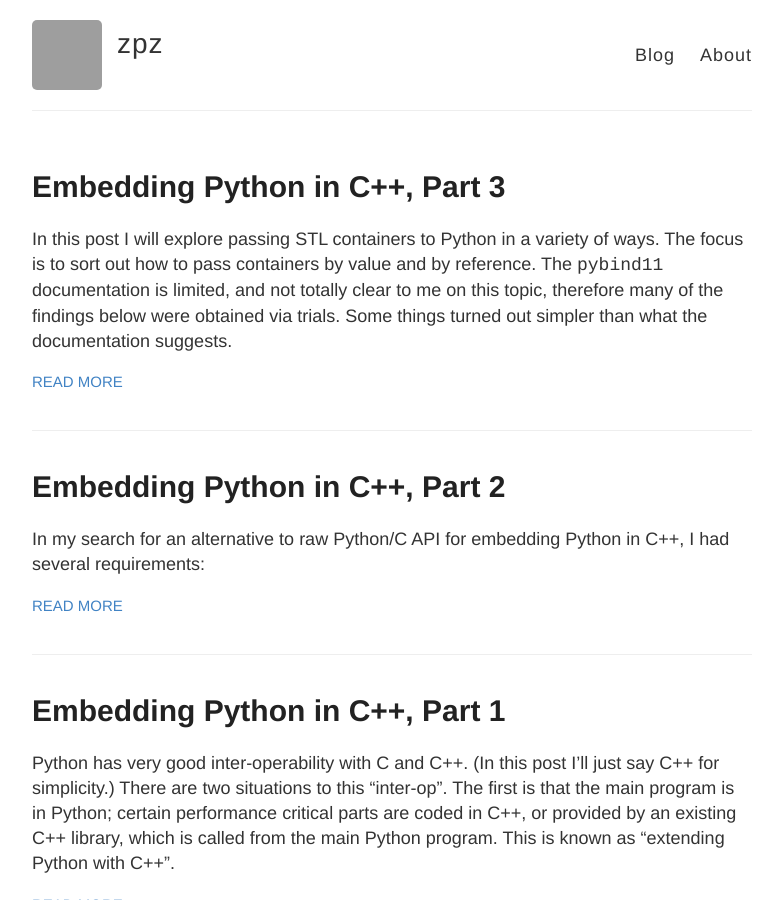
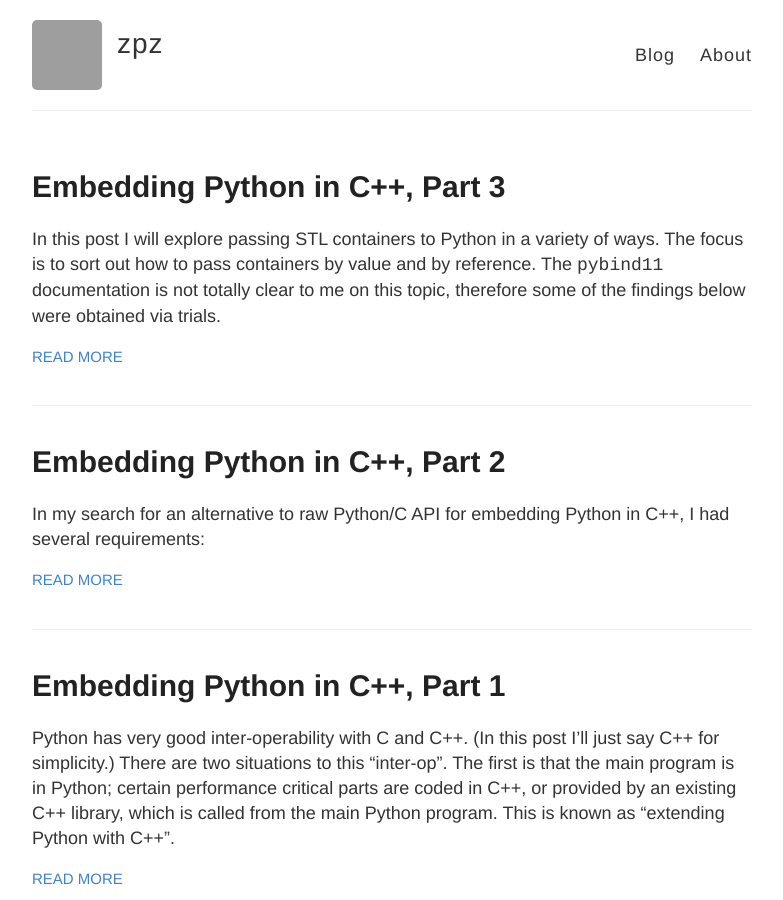
Before and after one commit to zpz/zpz.github.io, a Jekyll site: the page built from index.html, in a window 1280 px wide and 900 px high. Shown: the whole window, without its empty margins (248-1031 px from the left). Built offline with Jekyll 4.4.1, drawn with Linux system fonts in a browser that asks for light colours; some of the changed lines change nothing that is shown; grey boxes are pictures that could not be loaded.

Commit message:
addition to py/cc post

````diff
--- a/_posts/2017-02-12-embedding-python-in-cpp-3.md
+++ b/_posts/2017-02-12-embedding-python-in-cpp-3.md
@@ -3,17 +3,15 @@
 title: Embedding Python in C++, Part 3
 ---
 
-In this post I will explore passing STL containers to Python in a variety of ways. The focus is to sort out how to pass containers by value and by reference. The `pybind11` documentation is limited, and not totally clear to me on this topic, therefore many of the findings below were obtained via trials. Some things turned out simpler than what the documentation suggests.
+In this post I will explore passing STL containers to Python in a variety of ways. The focus is to sort out how to pass containers by value and by reference. The `pybind11` documentation is not totally clear to me on this topic, therefore some of the findings below were obtained via trials.
 
-Note that I do not know whether and how the behaviors listed below will change as the project evolves.
-
-There are two headers relavent to this topic: `pybind11/stl.h` and `pybind11/stl_bind.h`.
+There are two headers relavent to this topic: `pybind11/stl.h` and `pybind11/stl_bind.h`. `stl.h` is responsible for converting a C++ STL container to a native Python object (such as `list` and `dict`) by copying, whereas `stl_bind.h` is responsible for passing a C++ STL container to Python in a custom class (not the native `list` and `dict`) that provides Pythonic behavior (such as `__getitm__` and `__setitem__`). This custom class "wraps" the C++ STL container and avoids data copying, hence enables "passing by reference" between C++ and Python.
 
 
 
 # Python testing code
 
-Below is the Python code I used to test operations on the objects passed in from C++. This is pure Python code with no hint that it is going to be called from C++. This is the sole module, besides `__init__.py`, in package `py4cc2`. The package is found on `PYTHONPATH` and is located independently of the C++ code that would call it.
+The Python code below operations on the objects that are passed in from C++. However, this is pure Python code unaware that it is going to be called from C++. This module resides in package `py4cc2`. The package is found on `PYTHONPATH` and is located independently of the C++ code that would call it.
 
 ```
 # File `stl.py` in package `py4cc2`.
@@ -37,9 +35,8 @@
 
 def mapadd(x):
     # Add 1 to each value of a `dict`,
-    # then insert a new lement 'total': total.
+    # then insert a new element 'total' with the sum of the original elements.
     print('before `mapadd`,', show(x, False))
-    #total = sum(x.values())
     total = 0
     for k in x:
         v = x[k]
@@ -53,6 +50,10 @@
 
 
 # Scenario 1: cast a C++ object to a Python object
+
+I tested two situations. First, explicitly cast a C++ STL container to a Python object, then call the objects Python methods. The code remains in C++; there is no Python packages or modules involved. Second, pass a C++ STL container to a Python function (called in C++ code), then inspect the input argument in the Python code of said function.
+
+Note that `stl.h` is `#include`d. Also not that at one point the Python module listed above is `import`ed.
 
 Code:
 
@@ -129,7 +130,6 @@
 }
 ```
 
-
 Output:
 
 ```
@@ -163,19 +163,22 @@
 in Python --- <class 'dict'>: {'first': 1.1, 'second': 2.2, 'third': 3.3}
 
 in Python --- <class 'tuple'>: (123, 3.1415926, 'Captain Cook')
-
 ```
 
 Observations:
 
 1. `py::cast(x)` converts a C++ object to a Python object: `std::vector` --> `list`, `std::map` --> `dict`, `std::tuple` --> `tuple`.
-2. This requires `#include "pybind11/std.h"`.
+2. This requires `#include "pybind11/stl.h"`.
 3. The cast produces a Python object. One can then call the objec'ts Python method (such as `__str__` or `__len__`) by obtaining the method via `.attr(method_name)`, followed by the function-call syntax, `method_object(arguments)`.
-3. While calling a Python function (or method), parameters of basic types may not need an explicit `cast`, like `3` in the call to `__index__`. The context is clear enough so that the system may be conducting a cast implicitly.
-4. Calls to Python methods and functions produce Python objects.  Use `python_object.cast<cpp_type>()` to cast a Python object to a C++ object.
+3. While calling a Python function or method, parameters of basic types may not need an explicit `cast`, like `3` in the call to `__index__`. The context is clear enough so that the system conducts a cast implicitly.
+4. With `stl.h` `#include`d, passing a STL container to a Python function does not need an explicit `py::cast(x)`. Casting is done implicitly.
+5. Calls to Python methods and functions return Python objects.  Use `python_object.cast<cpp_type>()` to cast a Python object to a C++ object.
+
 
 
 # Scenario 2:
+
+I verified that with `#include "pybind11/stl.h"`, passing is by value, as demonstrated below.
 
 Code:
 
@@ -254,6 +257,12 @@
 after `mappad`, in Python --- <class 'dict'>: {'first': 2.1, 'second': 3.2, 'third': 4.3, 'total': 6.6}
 after `mapadd`, in C++: {first:1.1, second:2.2, third:3.3}
 ```
+
+Observations:
+
+1. The passing is by value. While the Python function modifies the object that is passed in, the original object in C++ remains unchanged.
+2. The input argument on the Python side is "native" types like `list` and `dict`. This nativeness is only possible with value copying.
+
 
 
 # "Opaque" object binding
````
